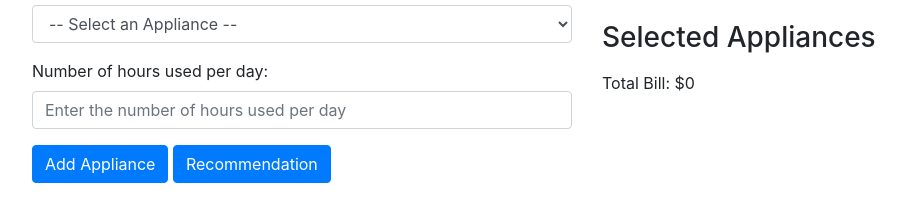
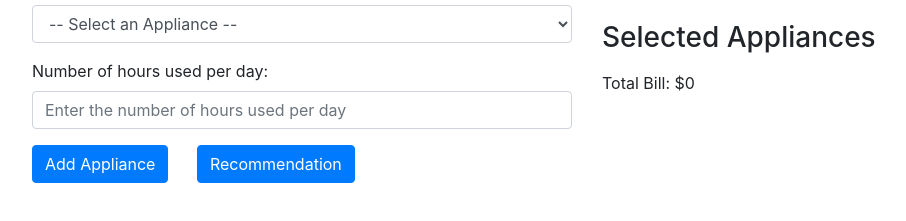
Before and after one commit to Goldac77/WattWatcher, a plain HTML site: page index.html in a window 1280 px wide. Shown: the part 139-360 px from the top of the page, without its empty margins (53-959 px from the left). Drawn offline with nearby package versions, Linux system fonts and the light colour scheme.

Commit message:
Update index.html
added left margin to rec button

```diff
--- a/index.html
+++ b/index.html
@@ -31,7 +31,7 @@
             <input type="number" class="form-control" id="hours" placeholder="Enter the number of hours used per day">
           </div>
           <button type="button" class="btn btn-primary" onclick="addAppliance()">Add Appliance</button>
-          <button type="button" class="btn btn-primary"onclick="showAdvice()">Recommendation</button>
+          <button type="button" class="btn btn-primary ml-4"onclick="showAdvice()">Recommendation</button>
 
         </form>
       </div>
```
